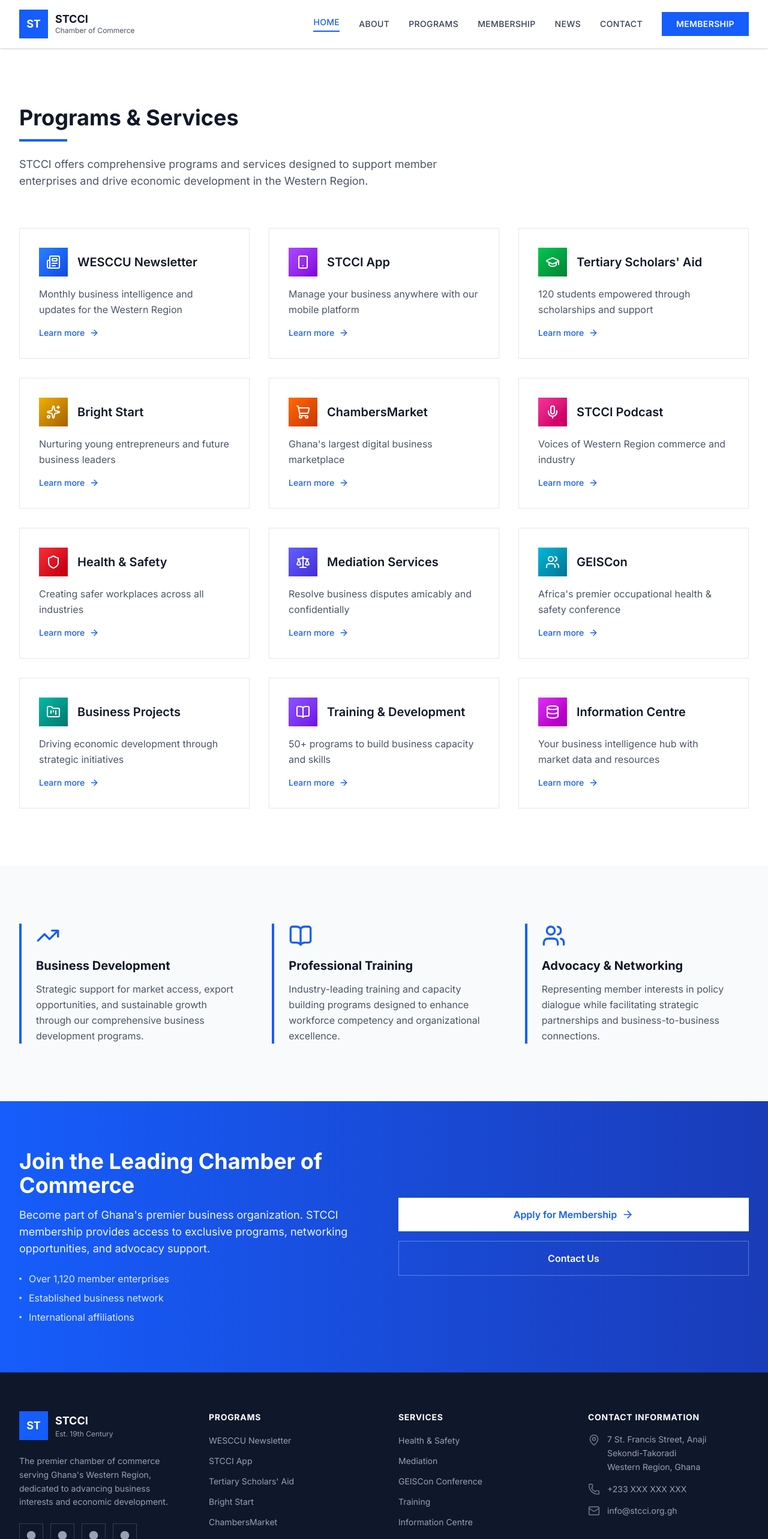
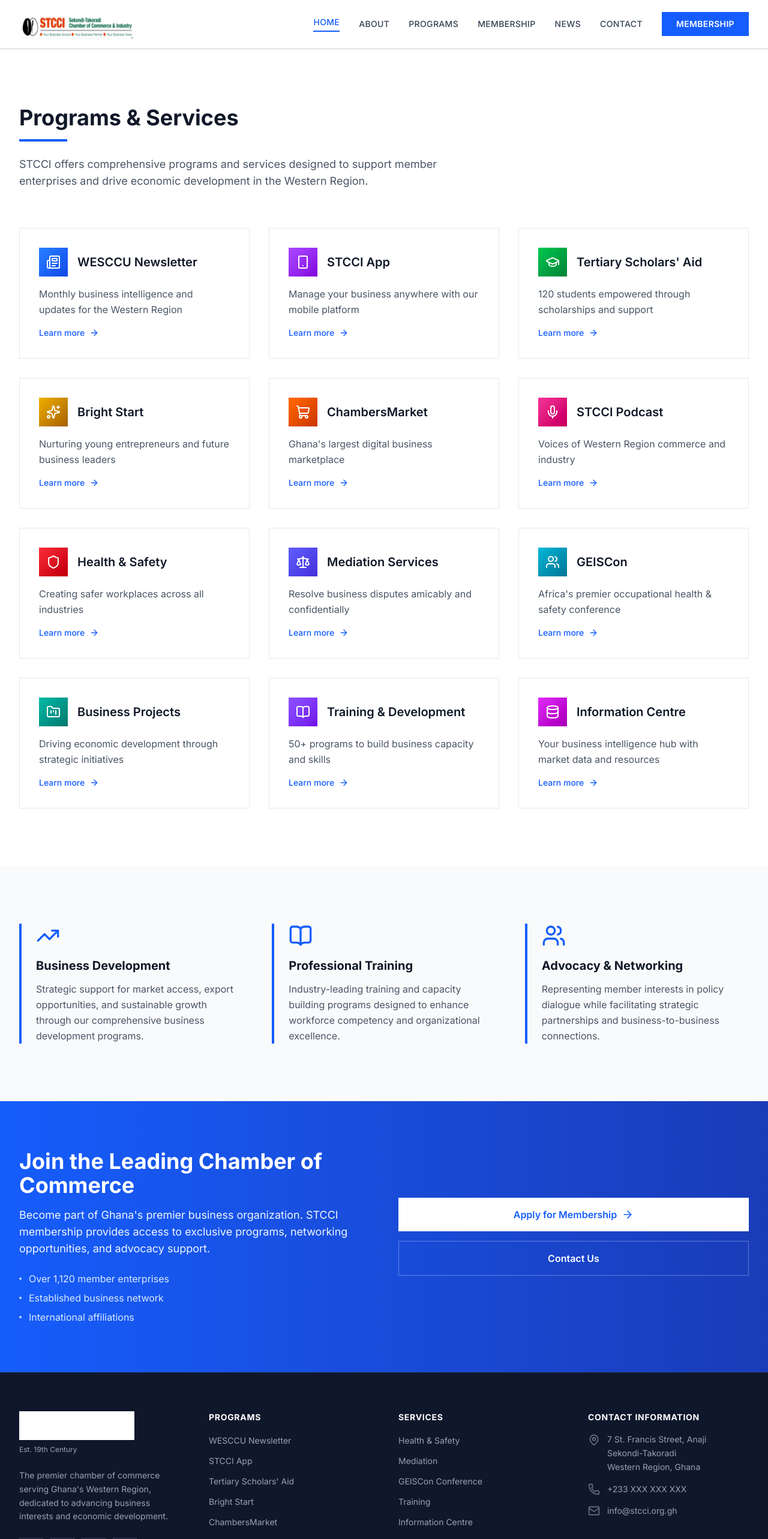
Before and after one commit to ikaydreams-dev/Chamber, a Next.js app: page / in a window 1280 px wide. Shown: the top 2566 px of the page at 60% size. Built offline with nearby package versions, Linux system fonts and the light colour scheme.

Commit message:
Replace placeholder logo with actual STCCI logo

```diff
--- a/components/footer.tsx
+++ b/components/footer.tsx
@@ -1,4 +1,5 @@
 import Link from "next/link"
+import Image from "next/image"
 import { Mail, Phone, MapPin, Circle } from "lucide-react"
 
 const programs = [
@@ -25,14 +26,15 @@
         <div className="grid grid-cols-1 md:grid-cols-2 lg:grid-cols-4 gap-12">
           {/* About */}
           <div>
-            <div className="flex items-center space-x-3 mb-6">
-              <div className="w-12 h-12 bg-blue-600 flex items-center justify-center">
-                <span className="text-white font-bold text-lg">ST</span>
-              </div>
-              <div>
-                <div className="font-bold text-lg text-white">STCCI</div>
-                <div className="text-xs text-gray-400">Est. 19th Century</div>
-              </div>
+            <div className="mb-6">
+              <Image
+                src="/logo.jpeg"
+                alt="STCCI"
+                width={180}
+                height={54}
+                className="h-auto w-48 brightness-0 invert"
+              />
+              <div className="text-xs text-gray-400 mt-2">Est. 19th Century</div>
             </div>
             <p className="text-sm text-gray-400 mb-6 leading-relaxed">
               The premier chamber of commerce serving Ghana's Western Region, dedicated to advancing
--- a/components/navigation.tsx
+++ b/components/navigation.tsx
@@ -2,6 +2,7 @@
 
 import * as React from "react"
 import Link from "next/link"
+import Image from "next/image"
 import { usePathname } from "next/navigation"
 import { ThemeToggle } from "./theme-toggle"
 import { Menu, X } from "lucide-react"
@@ -24,14 +25,15 @@
       <div className="max-w-7xl mx-auto px-4 sm:px-6 lg:px-8">
         <div className="flex justify-between items-center h-20">
           {/* Logo */}
-          <Link href="/" className="flex items-center space-x-3">
-            <div className="w-12 h-12 bg-blue-600 flex items-center justify-center">
-              <span className="text-white font-bold text-lg">ST</span>
-            </div>
-            <div className="flex flex-col">
-              <span className="font-bold text-lg text-gray-900 dark:text-white leading-tight">STCCI</span>
-              <span className="text-xs text-gray-600 dark:text-gray-400">Chamber of Commerce</span>
-            </div>
+          <Link href="/" className="flex items-center">
+            <Image
+              src="/logo.jpeg"
+              alt="STCCI - Sekondi-Takoradi Chamber of Commerce & Industry"
+              width={200}
+              height={60}
+              className="h-12 w-auto"
+              priority
+            />
           </Link>
 
           {/* Desktop Navigation */}
```
Also changed, not shown: public/logo.jpeg (added).
